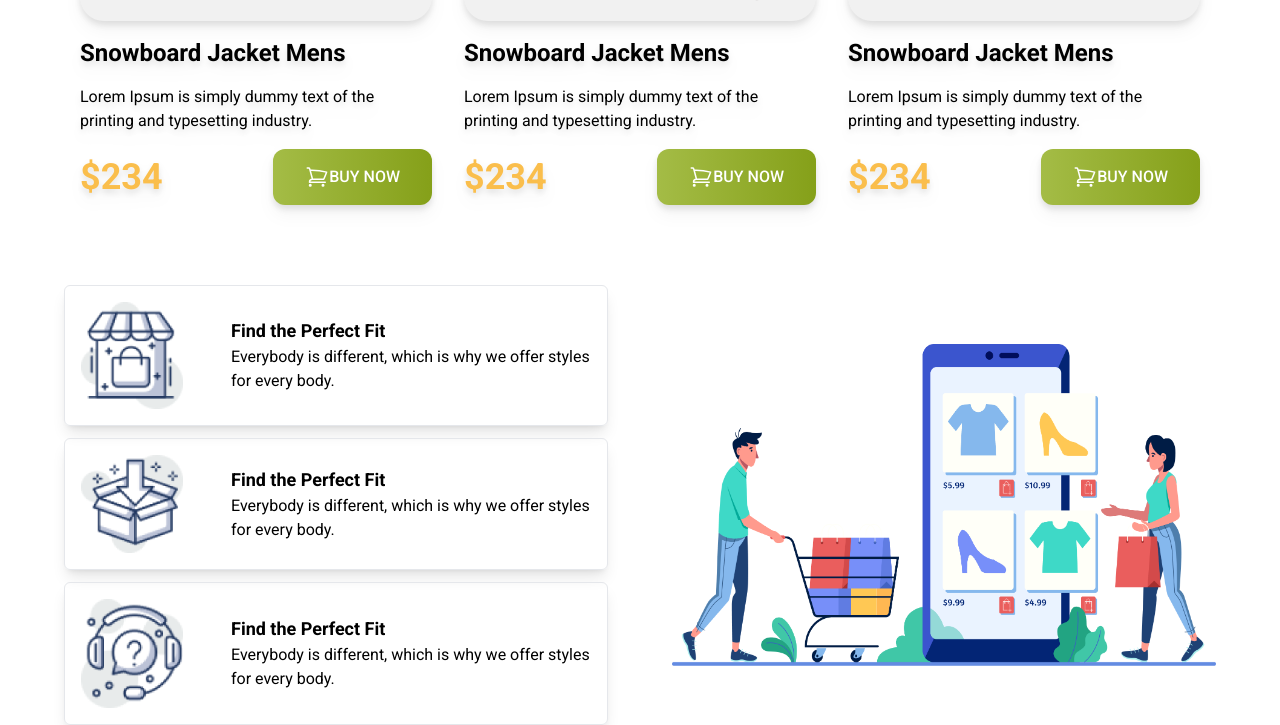
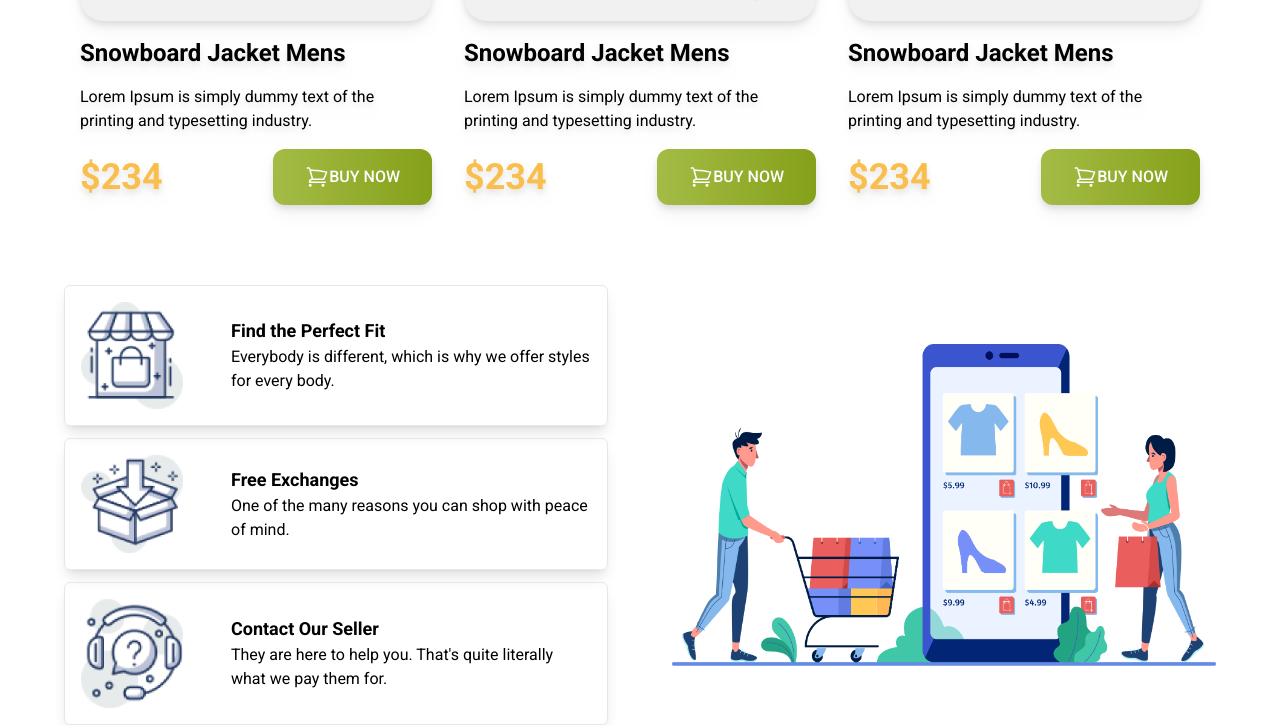
Before and after one commit to Ihsanbrb/penguin-web, a plain HTML site: page index.html in a window 1280 px wide. Shown: the part 1681-2406 px from the top of the page. Drawn offline with nearby package versions, Linux system fonts and the light colour scheme.

Commit message:
added some issue

```diff
--- a/index.html
+++ b/index.html
@@ -151,15 +151,16 @@
                     <div class="flex items-center border rounded-md shadow-lg p-4 ">
                         <img class="w-1/5" src="./icons/box.png" alt="">
                         <div class="w-4/5 ml-12">
-                            <h4 class="font-bold text-lg">Find the Perfect Fit</h4>
-                            <p>Everybody is different, which is why we offer styles for every body.</p>
+                            <h4 class="font-bold text-lg">Free Exchanges</h4>
+                            <p>One of the many reasons you can shop
+                                with peace of mind.</p>
                         </div>
                     </div>
                     <div class="flex items-center border rounded-md shadow-lg p-4 ">
                         <img class="w-1/5" src="./icons/question.png" alt="">
                         <div class="w-4/5 ml-12">
-                            <h4 class="font-bold text-lg">Find the Perfect Fit</h4>
-                            <p>Everybody is different, which is why we offer styles for every body.</p>
+                            <h4 class="font-bold text-lg">Contact Our Seller</h4>
+                            <p>They are here to help you. That's quite literally what we pay them for.</p>
                         </div>
                     </div>
                 </div>
```
